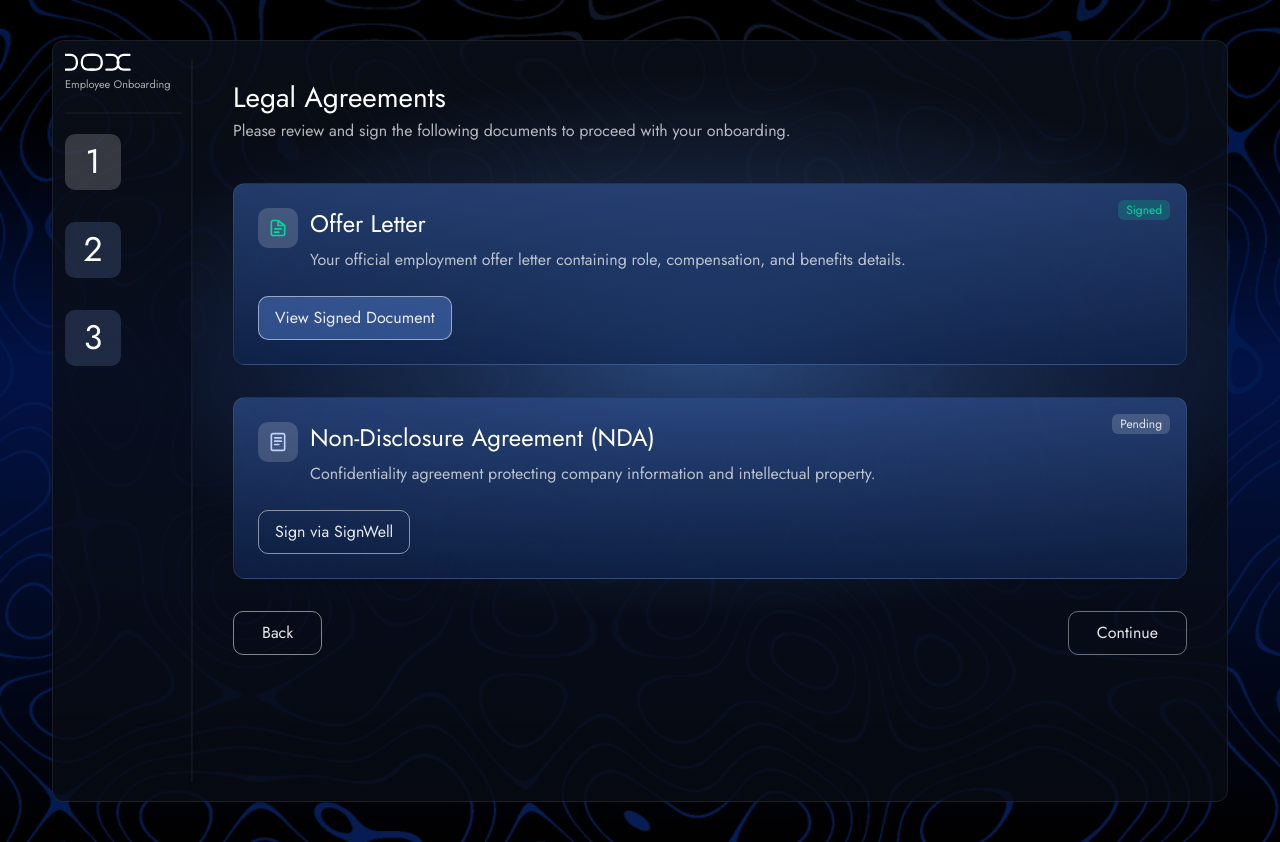
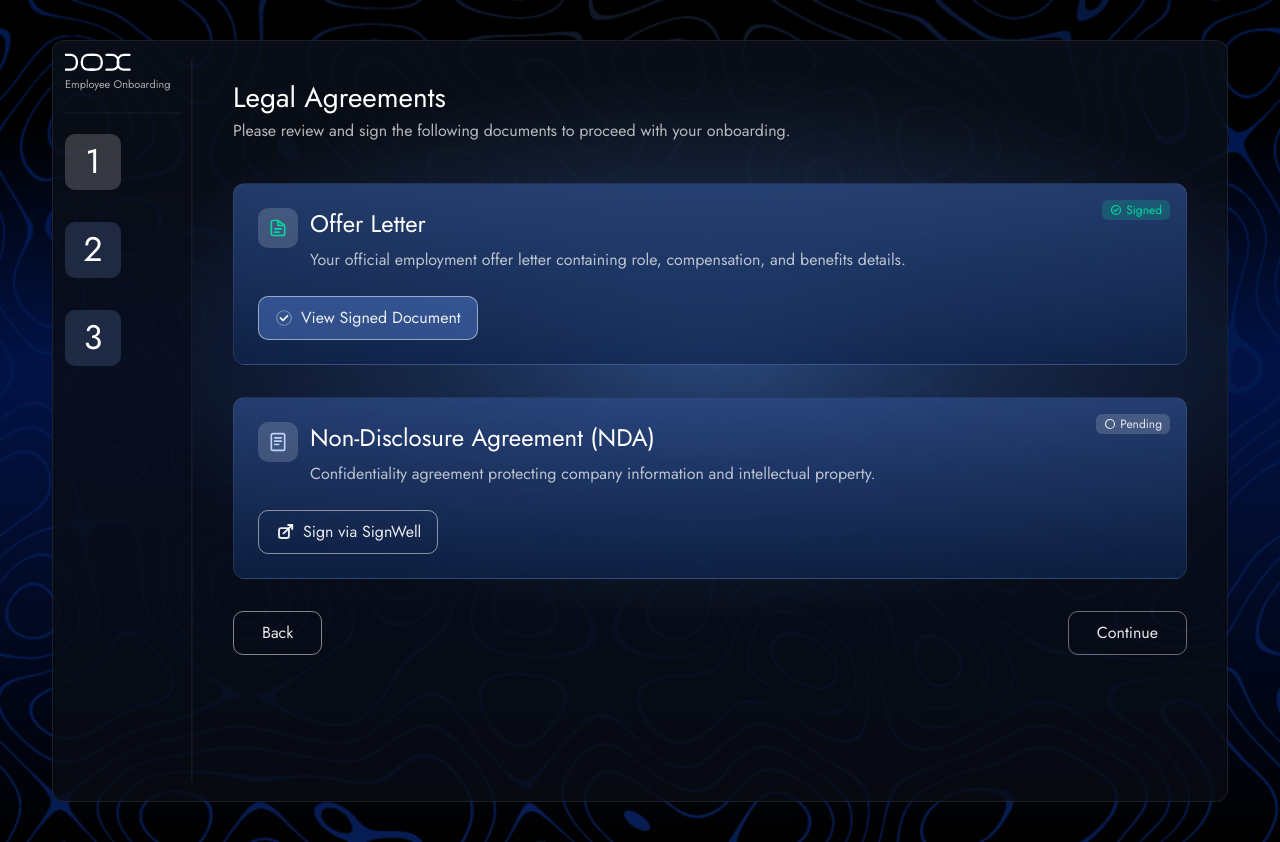
Before and after one commit to NoCapCode-tm/Dox, a React (Vite) app: page /legal-agreements in a window 1280 px wide. Built offline with nearby package versions, Linux system fonts and the light colour scheme; a web font is replaced by a local one.

Commit message:
fix(legal-agreements): align offer/NDA card icons with design

```diff
--- a/src/pages/LegalAgreements.jsx
+++ b/src/pages/LegalAgreements.jsx
@@ -140,10 +140,11 @@ const AgreementCard = ({ title, description, status, actionLabel, onAction, icon
         className="relative rounded-[12px] p-4 md:p-6 border border-white/8"
         style={{ background: 'linear-gradient(180deg, rgba(45, 76, 137, 0.72) 0%, rgba(15, 37, 78, 0.72) 100%)' }}
     >
-        <div className="absolute top-4 right-4 px-2 py-0.5 rounded-[6px] text-[12px] leading-[16px]" style={{
+        <div className="absolute top-4 right-4 px-2 py-0.5 rounded-[6px] text-[12px] leading-[16px] inline-flex items-center gap-1" style={{
             background: signed ? 'rgba(6, 214, 160, 0.2)' : 'rgba(255,255,255,0.16)',
             color: signed ? '#06D6A0' : 'rgba(255,255,255,0.85)',
         }}>
+            {signed ? <StatusSignedIcon /> : <StatusPendingIcon />}
             {status}
         </div>
 
@@ -160,12 +161,41 @@ const AgreementCard = ({ title, description, status, actionLabel, onAction, icon
         <button
             type="button"
             onClick={onAction}
-            className="mt-6 px-4 py-2.5 rounded-[10px] border border-white/50 text-[16px] leading-[22px] text-white/90 hover:bg-white/6 transition-colors"
+            className="mt-6 px-4 py-2.5 rounded-[10px] border border-white/50 text-[16px] leading-[22px] text-white/90 hover:bg-white/6 transition-colors inline-flex items-center gap-2"
             style={{ background: signed ? 'rgba(92, 141, 231, 0.4)' : 'transparent' }}
         >
+            {signed ? <ButtonCheckIcon /> : <ButtonSignwellIcon />}
             {actionLabel}
         </button>
     </div>
+)
+
+const StatusSignedIcon = () => (
+    <svg width="12" height="12" viewBox="0 0 12 12" fill="none" aria-hidden="true">
+        <circle cx="6" cy="6" r="4.5" stroke="currentColor" strokeWidth="1.2" />
+        <path d="M3.9 6.2L5.2 7.4L8.1 4.6" stroke="currentColor" strokeWidth="1.2" strokeLinecap="round" strokeLinejoin="round" />
+    </svg>
+)
+
+const StatusPendingIcon = () => (
+    <svg width="12" height="12" viewBox="0 0 12 12" fill="none" aria-hidden="true">
+        <circle cx="6" cy="6" r="4.5" stroke="currentColor" strokeWidth="1.2" />
+    </svg>
+)
+
+const ButtonCheckIcon = () => (
+    <svg width="18" height="18" viewBox="0 0 18 18" fill="none" aria-hidden="true">
+        <path d="M5.5 9L8 11.4L12.5 6.8" stroke="currentColor" strokeWidth="1.8" strokeLinecap="round" strokeLinejoin="round" />
+        <circle cx="9" cy="9" r="7.25" stroke="currentColor" strokeOpacity="0.35" strokeWidth="1.2" />
+    </svg>
+)
+
+const ButtonSignwellIcon = () => (
+    <svg width="20" height="20" viewBox="0 0 20 20" fill="none" aria-hidden="true">
+        <path d="M13.2 3.0H17.2V7.0" stroke="currentColor" strokeWidth="2" strokeLinecap="round" strokeLinejoin="round" />
+        <path d="M17.2 3.0L8.6 11.4" stroke="currentColor" strokeWidth="2" strokeLinecap="round" strokeLinejoin="round" />
+        <rect x="4" y="6.1" width="9.9" height="9.9" rx="2.1" stroke="currentColor" strokeWidth="1.9" />
+    </svg>
 )
 
 const VerticalDivider = () => (
```
